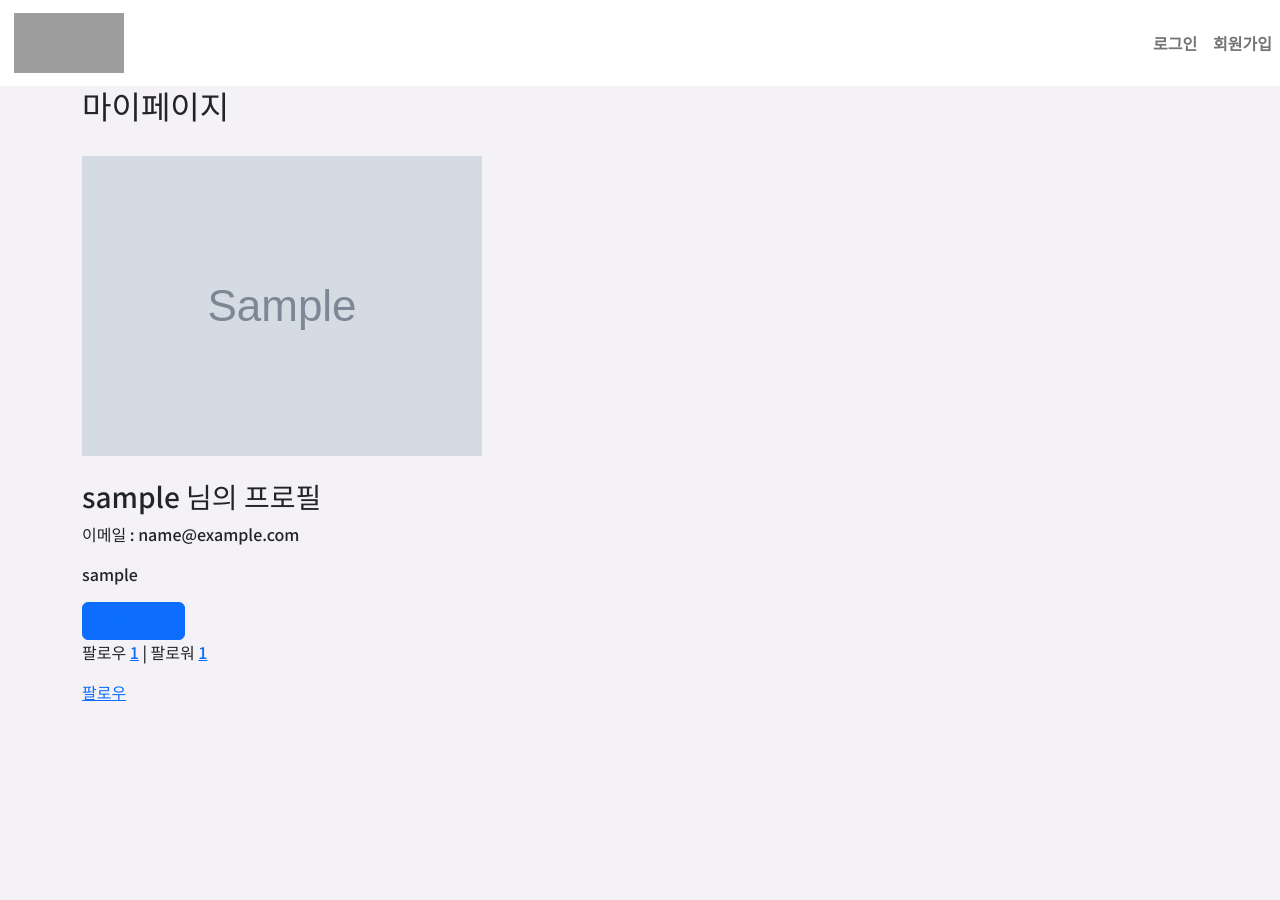
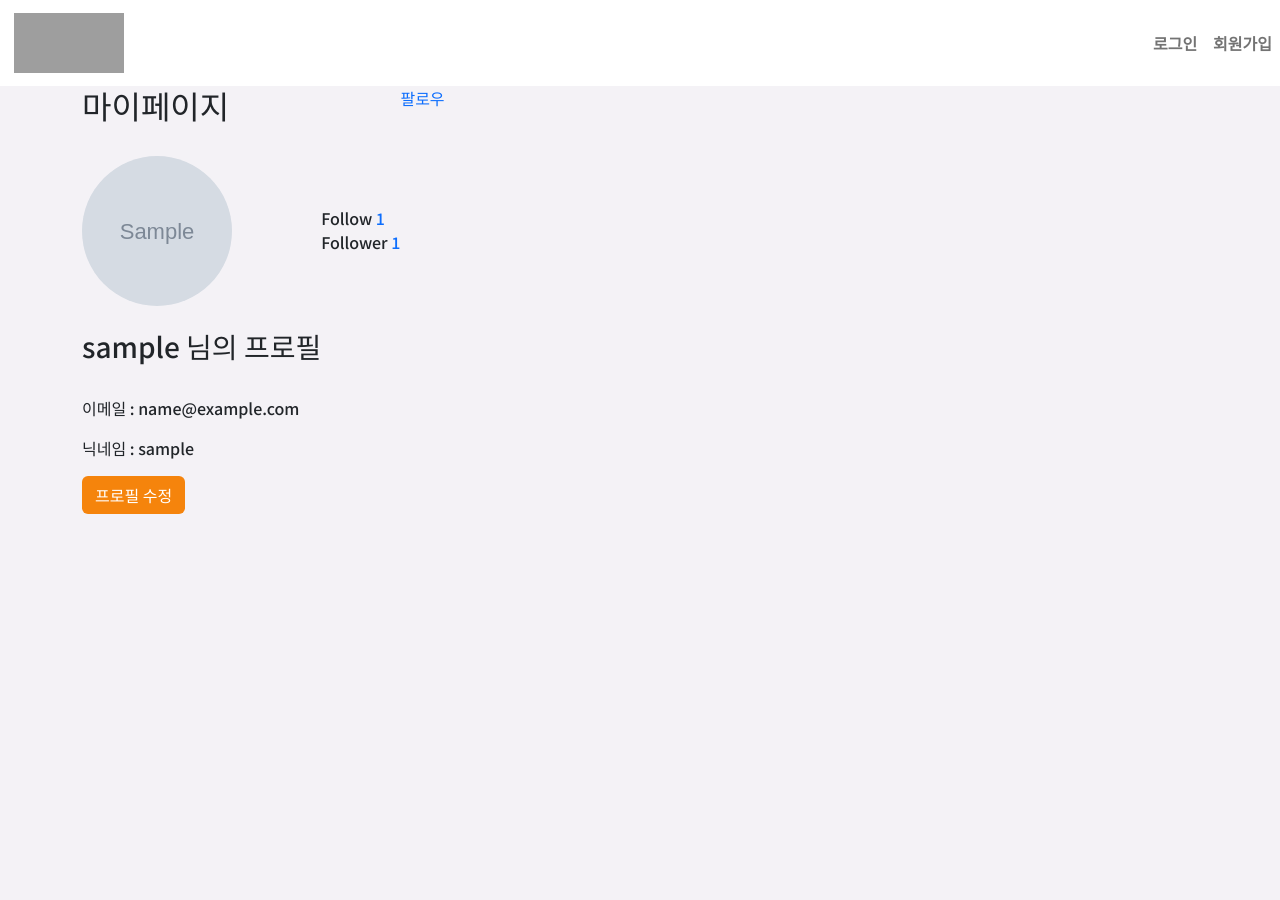
Before and after one commit to MoonSanghee/matdori, a Django app: page /accounts/detail/1 in a window 1280 px wide. Shown: the top 900 px of the page. Run offline with Django 3.2, Linux system fonts and the light colour scheme; tables that the repository leaves empty hold one stand-in row (values such as "Sample post"); grey boxes marked "Sample" are stand-in pictures; some libraries are stand-ins or nearby versions; grey boxes are pictures that could not be loaded.

Commit message:
accounts detail follower

```diff
--- a/matdori/accounts/templates/accounts/detail.html
+++ b/matdori/accounts/templates/accounts/detail.html
@@ -3,15 +3,18 @@
 
 {% block content %}
 {% load static %}
+<div class="d-flex">
+<div class="flex">
   <h2>마이페이지</h2>
   <br>
   {% if user.image %}
-    <div class="box">
+    <div class="profile-box">
       <img class="profile" src="{{ user.image.url }}">
     </div>
     <br>
+
   {% else %}
-    <div class="box">
+    <div class="profile-box">
       <img class="profile" src="https://i.esdrop.com/d/f/bvRLlOwptP/ioSr1p9iMx.jpg">
     </div>
 
@@ -19,20 +22,22 @@
   {% endif %}
   <h3>{{user.username}}
     님의 프로필</h3>
-
+<br>
 
   <p>이메일 :
 
     {{user.email}}</p>
 
-    {{user.nickname}}</p>
-    <button type="button" class="btn btn-primary"><a href="{%url 'accounts:update' %}">프로필 수정</a></button>
+  <p>닉네임 : {{user.nickname}}</p>
   {% csrf_token %}
 
+<button type="button" class="btn" style="background-color: rgb(245, 132, 12);"><div class=title><a href="{%url 'accounts:update' %}">프로필 수정</a></div></button>
+</div>
+<div class="d-flex">
 
-  <p>팔로우
+  <p><br><br><br><br><br>Follow
     <a href="#">{{user.followings.count}}</a>
-    | 팔로워
+    <br> Follower
     <a href="#">{{user.followers.count}}</a>
   </p>
   {% if request.user != user %}
@@ -44,4 +49,6 @@
       {% endif %}
     </a>
   {% endif %}
+</div>
+</div>
 {% endblock content %}
--- a/matdori/matdori/static/css/style.css
+++ b/matdori/matdori/static/css/style.css
@@ -34,15 +34,22 @@
   flex-wrap: inherit;
   align-items: center;
   justify-content: space-between;
+}
 
-.box {
-  width: 150px;
-  height: 150px;
-  border-radius: 70%;
-  overflow: hidden;
+.profile-box{
+  width:150px;
+  height:150px;
+  border-radius:70%;
+  overflow:hidden;
 }
 .profile {
   width: 100%;
   height: 100%;
   object-fit: cover;
 }
+a {
+  text-decoration: none;
+}
+.title > a {
+  color: white;
+}
--- a/matdori/posts/models.py
+++ b/matdori/posts/models.py
@@ -26,7 +26,7 @@ class Post(models.Model):
         blank=True,
         processors=[ResizeToFill(400, 240)],
         format="JPEG",
-        options={"quality": 100}),
+        options={"quality": 100},)
 
     like_user = models.ManyToManyField(settings.AUTH_USER_MODEL, related_name="likes")
 
```
Also changed, not shown: matdori/posts/migrations/0004_merge_0002_alter_post_like_user_0003_post_user.py (added).
